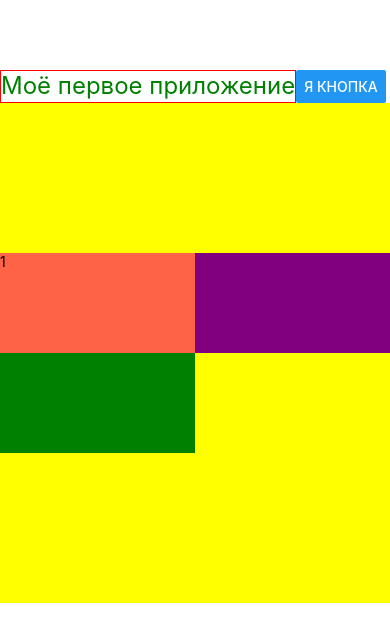
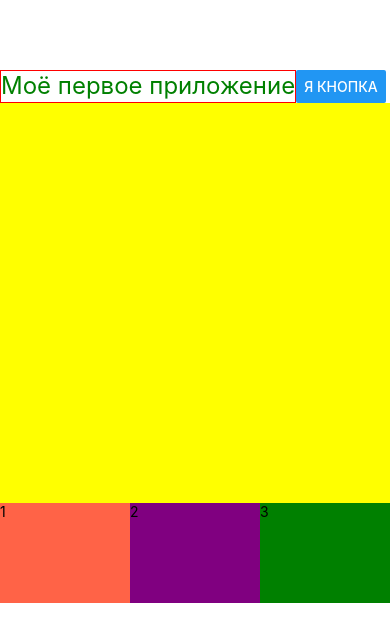
Before and after one commit to aduvarov/larichev-native-app, a React Native app: screen / in a window 390 px wide. Shown: the top 642 px of the page. Built offline with nearby package versions, Linux system fonts and the light colour scheme.

Commit message:
ADD: Flex Basis, Grow, and Shrink

```diff
--- a/App.tsx
+++ b/App.tsx
@@ -19,24 +19,34 @@ export default function App() {
                     alignItems: 'flex-end',
                     height: 500,
                     flexDirection: 'row',
-                    flexWrap: 'wrap',
-                    alignContent: 'center',
                 }}>
-                <View style={{ backgroundColor: 'tomato', width: '50%', height: 100 }}>
+                <View
+                    style={{
+                        backgroundColor: 'tomato',
+                        flexBasis: 100,
+                        height: 100,
+                        flexGrow: 1,
+                    }}>
                     <Text>1</Text>
                 </View>
                 <View
                     style={{
                         backgroundColor: 'purple',
-                        width: '50%',
+                        flexBasis: 100,
+                        flexGrow: 1,
                         height: 100,
-                    }}></View>
+                    }}>
+                    <Text>2</Text>
+                </View>
                 <View
                     style={{
                         backgroundColor: 'green',
-                        width: '50%',
+                        flexBasis: 100,
+                        flexGrow: 1,
                         height: 100,
-                    }}></View>
+                    }}>
+                    <Text>3</Text>
+                </View>
             </View>
         </View>
     )
```
